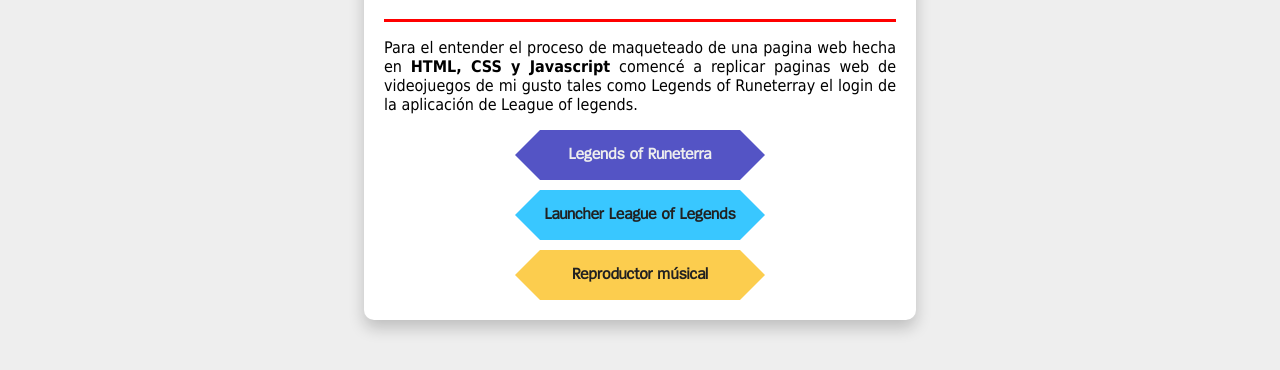
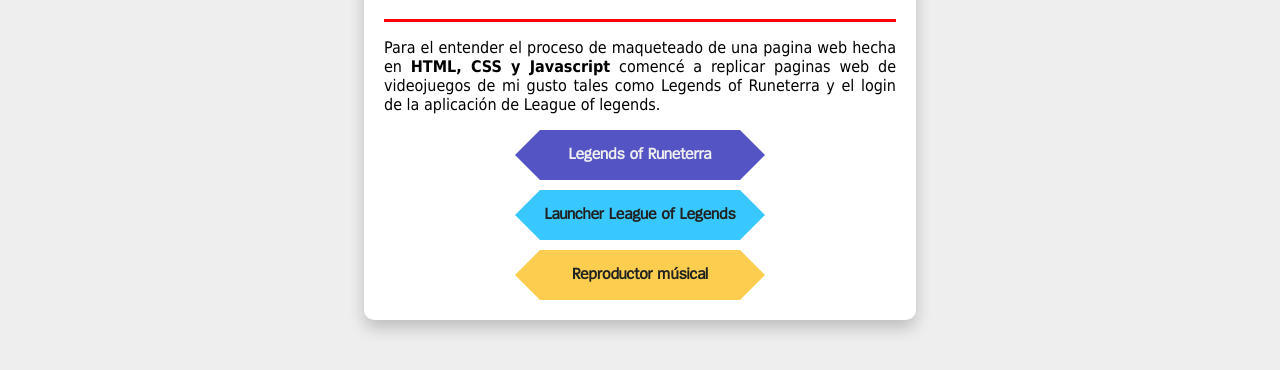
Before and after one commit to Davidr2998/davidr2998.github.io, a plain HTML site: page index.html in a window 1280 px wide. Shown: the part 1934-2304 px from the top of the page. Drawn offline with Linux system fonts and the light colour scheme; files whose address does not match are found by name.

Commit message:
Se agregan cambios

```diff
--- a/index.html
+++ b/index.html
@@ -153,7 +153,7 @@
         <p>
           Para el entender el proceso de maqueteado de una pagina web hecha en
           <strong>HTML, CSS y Javascript</strong> comencé a replicar paginas web
-          de videojuegos de mi gusto tales como Legends of Runeterray el login de la aplicación de League of legends.
+          de videojuegos de mi gusto tales como Legends of Runeterra y el login de la aplicación de League of legends.
         </p>
 
         <a href="./webpages/LoR/index.html">
```
